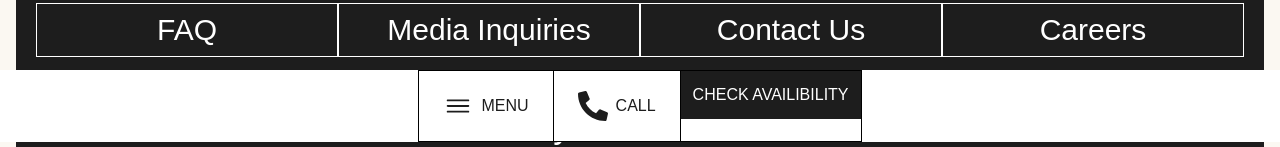
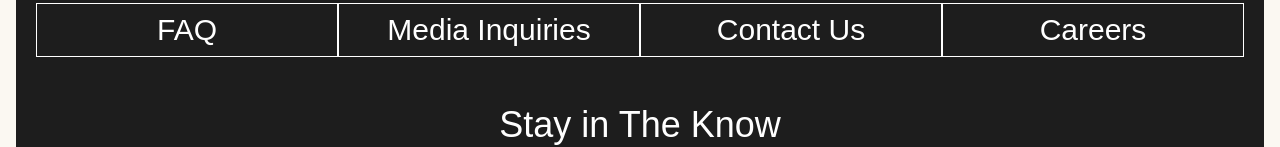
Before and after one commit to Ershivnandan/Delphi-hotel-frontend, a React (Vite) app: page /#/ in a window 1280 px wide. Shown: the part 658-805 px from the top of the page. Built offline with nearby package versions, Linux system fonts and the light colour scheme.

Commit message:
bottom bar adddded and in progress

```diff
--- a/src/Components/Bottomnav/Bottomnav.jsx
+++ b/src/Components/Bottomnav/Bottomnav.jsx
@@ -1,4 +1,3 @@
-
 import { FaPhone } from "react-icons/fa";
 import "./bottomnav.css";
 import { IoIosMenu } from "react-icons/io";
@@ -6,33 +5,28 @@ import { IoIosMenu } from "react-icons/io";
 // eslint-disable-next-line react/prop-types
 const Bottomnav = ({ toggleSidebar }) => {
   return (
-    <div className="fixed z-20 bottom-0 left-0 right-0 bg-white text-[#1d1d1d] hidden justify-center items-center sm:flex">
-      <ul className="flex justify-center">
-        <li className="border-1 border-black border-solid p-3">
+    <div className="w-full fixed z-20 bottom-0 left-0 right-0 bg-white text-[#1d1d1d] hidden xs:flex justify-center items-center sm:flex lg:hidden md:hidden xl:hidden">
+      <ul className="xs:flex hidden justify-center w-full">
+        <li className="w-1/5 border-black border border-solid p-3">
           <button
             onClick={toggleSidebar}
-            className="flex items-center space-x-2 px-3 py-2 rounded-lg bg-white text-[#1d1d1d] transition duration-300"
+            className="flex items-center px-3 py-2 w-full h-full rounded-lg bg-white text-[#1d1d1d] transition duration-300"
           >
             <IoIosMenu className="text-3xl" />
-            <span className="uppercase">Menu</span>
+            <span className="uppercase text-lg">Menu</span>
           </button>
         </li>
-        <li className="border-l-0 border-b-1 border-t-1 border-r-1 border-black border-solid p-3">
-        <button
-            onClick={toggleSidebar}
-            className="flex items-center space-x-2 px-3 py-2 rounded-lg bg-white text-[#1d1d1d] transition duration-300"
-          >
-            <FaPhone className="text-3xl rotate-90" />
-            <span className="uppercase">Call</span>
+        <li className="w-1/5 border-l-0 border-b-1 border-t-1 border-r-1 border-black border-solid p-3">
+          <button className="flex items-center px-3 w-full h-full py-2 rounded-lg bg-white text-[#1d1d1d] transition duration-300">
+            <FaPhone className="text-3xl rotate-90 xs:text-md" />
+            <span className="uppercase text-lg sm:text-md">Call</span>
           </button>
         </li>
-        <li className="border-l-0 border-b-1 border-t-1 border-r-1 border-black border-solid">
-        <button
-            onClick={toggleSidebar}
-            className="flex items-center space-x-2 px-3 py-3 bg-[#1d1d1d] text-white transition duration-300"
-          >
-
-            <span className="uppercase">Check Availibility</span>
+        <li className="w-3/5 border-l-0 border-b-1 border-t-1 border-r-1 border-black border-solid">
+          <button className="flex justify-center items-center w-full h-full bg-[#1d1d1d] text-white transition duration-300 text-center">
+            <span className="uppercase text-center text-lg">
+              Check Availability
+            </span>
           </button>
         </li>
       </ul>
--- a/tailwind.config.js
+++ b/tailwind.config.js
@@ -12,7 +12,22 @@ export default{
       '4': '4px',
       '6': '6px',
       '8': '8px',
-    }
+    },
+    screens: {
+      'xs': '280px',
+      // => @media (min-width: 480px) { ... }
+      'sm': '480px',
+      // => @media (min-width: 480px) { ... }
+
+      'md': '640px',
+      // => @media (min-width: 640px) { ... }
+
+      'lg': '1024px',
+      // => @media (min-width: 1024px) { ... }
+
+      'xl': '1280px',
+      // => @media (min-width: 1280px) { ... }
+    },
   },
   plugins: [],
 }
```
